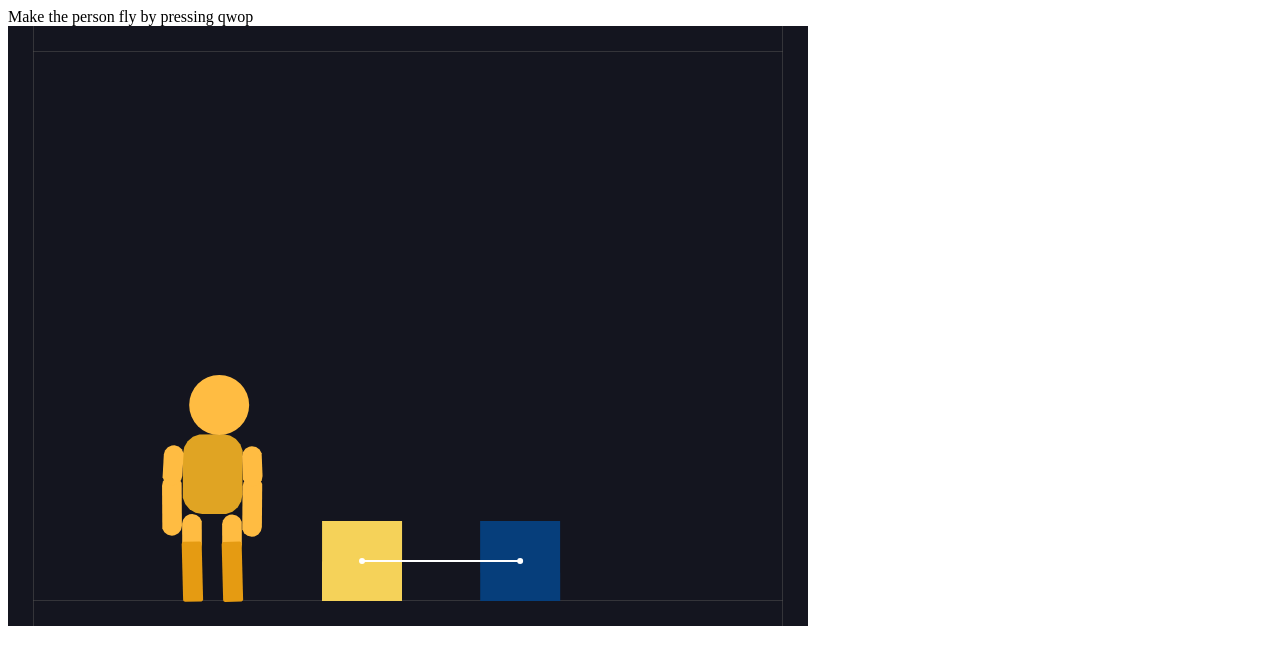
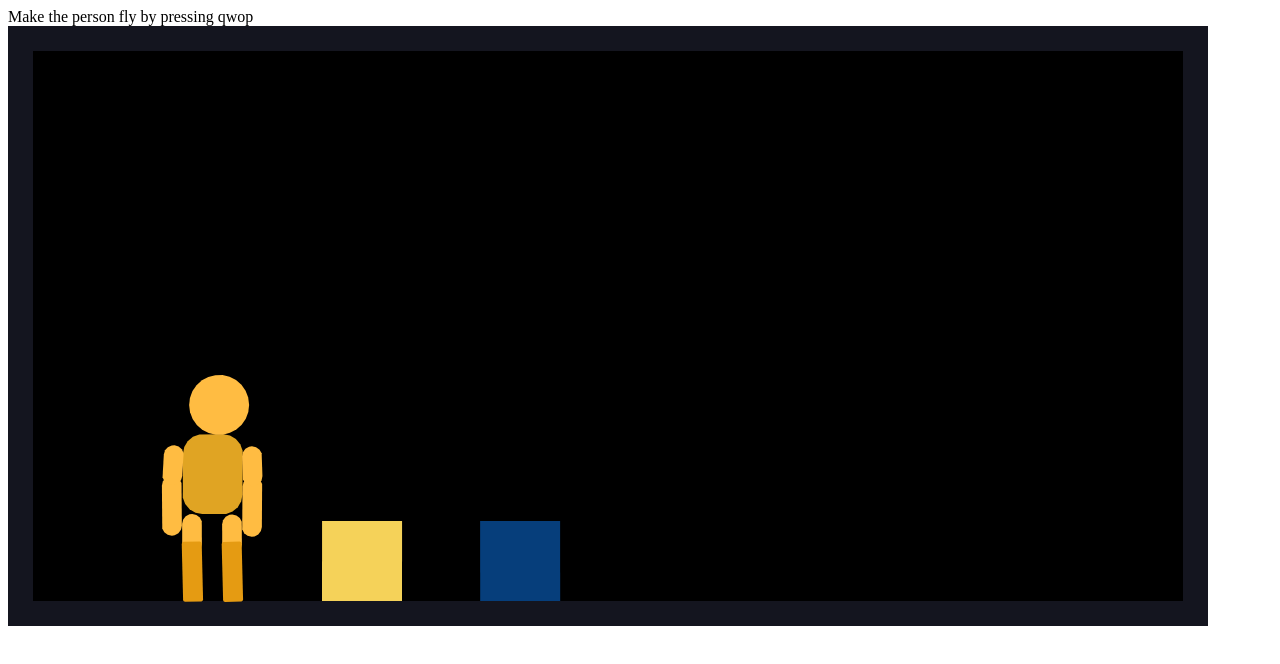
Before and after one commit to simondiep/ragdoll-demo-matterjs, a plain HTML site: page index.html in a window 1280 px wide. Drawn offline with nearby package versions, Linux system fonts and the light colour scheme.

Commit message:
Added custom renderer

```diff
--- a/index.html
+++ b/index.html
@@ -1,27 +1,31 @@
 <script src="https://cdnjs.cloudflare.com/ajax/libs/matter-js/0.12.0/matter.min.js"></script>
 <script>
-  window.onload = function() {
+  let engine;
+  let context;
+  let chest; // Focal point
+  const renderWidth = 1200;
+  const renderHeight = 600;
+
+  window.onload = function () {
+    const canvas = document.createElement('canvas');
+    context = canvas.getContext('2d');
+    canvas.width = renderWidth;
+    canvas.height = renderHeight;
+    document.body.appendChild(canvas);
+
     // module aliases
     const { Bodies, Engine, Render, World } = Matter;
-
-    const engine = Engine.create({
+    // Matter.Resolver._restingThresh = 100;
+    engine = Engine.create({
       gravity: { x: 0, y: 1 }
-    });
-
-    const render = Render.create({
-        element: document.body,
-        engine: engine,
-        options: {
-            wireframes: false,
-        }
     });
 
     World.add(engine.world, [
       // walls
-        Bodies.rectangle(400, 0, 800, 50, { isStatic: true }),
-        Bodies.rectangle(400, 600, 800, 50, { isStatic: true }),
-        Bodies.rectangle(800, 300, 50, 600, { isStatic: true }),
-        Bodies.rectangle(0, 300, 50, 600, { isStatic: true })
+      Bodies.rectangle(renderWidth / 2, 0, renderWidth, 50, { isStatic: true }),
+      Bodies.rectangle(renderWidth / 2, renderHeight, renderWidth, 50, { isStatic: true }),
+      Bodies.rectangle(renderWidth, renderHeight / 2, 50, renderHeight, { isStatic: true }),
+      Bodies.rectangle(0, renderHeight / 2, 50, renderHeight, { isStatic: true })
     ]);
 
     // create two boxes
@@ -47,10 +51,11 @@
     World.add(engine.world, [ragdoll, boxes]);
 
     // add mouse control
-    const mouse = Matter.Mouse.create(render.canvas),
+    const mouse = Matter.Mouse.create(canvas),
       mouseConstraint = Matter.MouseConstraint.create(engine, {
         mouse: mouse,
         constraint: {
+          stiffness: 1,
           render: {
             visible: false
           }
@@ -59,11 +64,45 @@
 
     World.add(engine.world, mouseConstraint);
 
-    // keep the mouse in sync with rendering
-    render.mouse = mouse;
+    Engine.run(engine);
 
-    Engine.run(engine);
-    Render.run(render);
+    setInterval(render, 1000 / 60);
+  }
+
+  // Custom renderer
+  function render() {
+    var bodies = Matter.Composite.allBodies(engine.world);
+
+    context.fillStyle = 'black';
+    context.fillRect(0, 0, renderWidth, renderHeight);
+
+    for (var i = 0; i < bodies.length; i += 1) {
+      if (bodies[i].parts.length > 1) {
+        for (let part of bodies[i].parts) {
+          renderBodyPart(part);
+        }
+      } else {
+        renderBodyPart(bodies[i]);
+      }
+    }
+  }
+  // Custom renderer
+  function renderBodyPart(bodyPart) {
+    if (bodyPart.label === "Body") {
+      return;
+    }
+    var vertices = bodyPart.vertices;
+    context.beginPath();
+    context.moveTo(vertices[0].x, vertices[0].y);
+
+    for (var j = 1; j < vertices.length; j += 1) {
+      context.lineTo(vertices[j].x, vertices[j].y);
+    }
+
+    context.lineTo(vertices[0].x, vertices[0].y);
+    context.closePath();
+    context.fillStyle = bodyPart.render.fillStyle;
+    context.fill();
   }
 
   // Create body parts and assemble them into a ragdoll
@@ -138,7 +177,7 @@
     };
 
     const head = Bodies.circle(x, y - 70, 30, headOptions);
-    const chest = Bodies.rectangle(x, y, 60, 80, chestOptions);
+    chest = Bodies.rectangle(x, y, 60, 80, chestOptions);
     const rightUpperArm = Bodies.rectangle(x + 40, y - 20, 20, 40, Object.assign({}, armOptions));
     const rightLowerArm = Bodies.rectangle(x + 40, y + 20, 20, 60, Object.assign({}, armOptions));
     const leftUpperArm = Bodies.rectangle(x - 40, y - 20, 20, 40, Object.assign({}, armOptions));
@@ -279,18 +318,18 @@
     window.addEventListener('keydown',
       (event) => {
         const FORCE_VALUE = 0.05;
-        switch(event.keyCode) {
+        switch (event.keyCode) {
           case 81: //q
-            Matter.Body.applyForce(leftLowerArm, leftLowerArm.position, {x: 0, y: -FORCE_VALUE});
+            Matter.Body.applyForce(leftLowerArm, leftLowerArm.position, { x: 0, y: -FORCE_VALUE });
             break;
           case 87: //w
-            Matter.Body.applyForce(leftLowerLeg, leftLowerLeg.position, {x: 0, y: -FORCE_VALUE});
+            Matter.Body.applyForce(leftLowerLeg, leftLowerLeg.position, { x: 0, y: -FORCE_VALUE });
             break;
           case 79: //o
-            Matter.Body.applyForce(rightLowerArm, rightLowerArm.position, {x: 0, y: -FORCE_VALUE});
+            Matter.Body.applyForce(rightLowerArm, rightLowerArm.position, { x: 0, y: -FORCE_VALUE });
             break;
           case 80: //p
-            Matter.Body.applyForce(rightLowerLeg, rightLowerLeg.position, {x: 0, y: -FORCE_VALUE});
+            Matter.Body.applyForce(rightLowerLeg, rightLowerLeg.position, { x: 0, y: -FORCE_VALUE });
             break;
         }
       }
```
Lines whose indentation alone changed are shown as unchanged.
